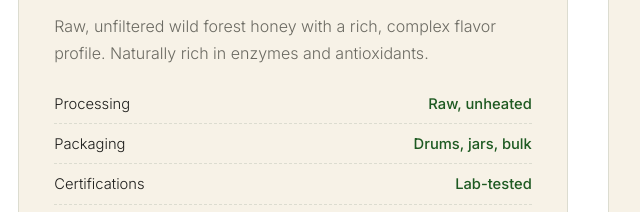
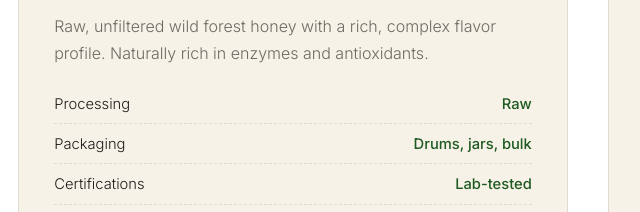
Before and after one commit to organic-rays/organic-rays-website, a plain HTML site: page index.html in a window 1280 px wide. Shown: the part 2148-2360 px from the top of the page, 52-692 px from the left. Drawn offline with nearby package versions, Linux system fonts and the light colour scheme.

Commit message:
Update index.html

```diff
--- a/index.html
+++ b/index.html
@@ -288,7 +288,7 @@
             <h3>Natural Forest Honey</h3>
             <p>Raw, unfiltered wild forest honey with a rich, complex flavor profile. Naturally rich in enzymes and antioxidants.</p>
             <ul class="specs">
-              <li>Processing <strong>Raw, unheated</strong></li>
+              <li>Processing <strong>Raw</strong></li>
               <li>Packaging <strong>Drums, jars, bulk</strong></li>
               <li>Certifications <strong>Lab-tested</strong></li>
             </ul>
```
